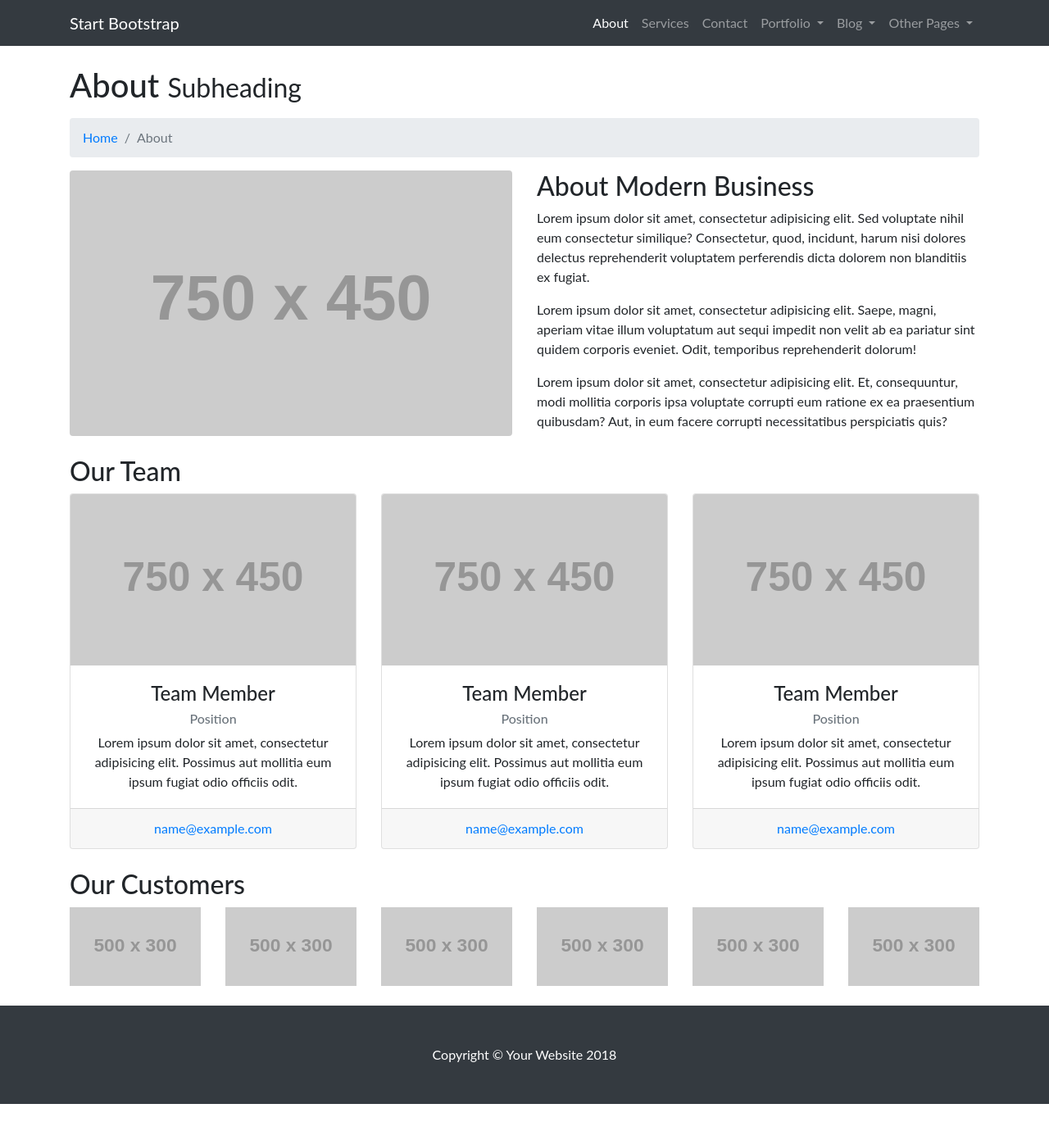
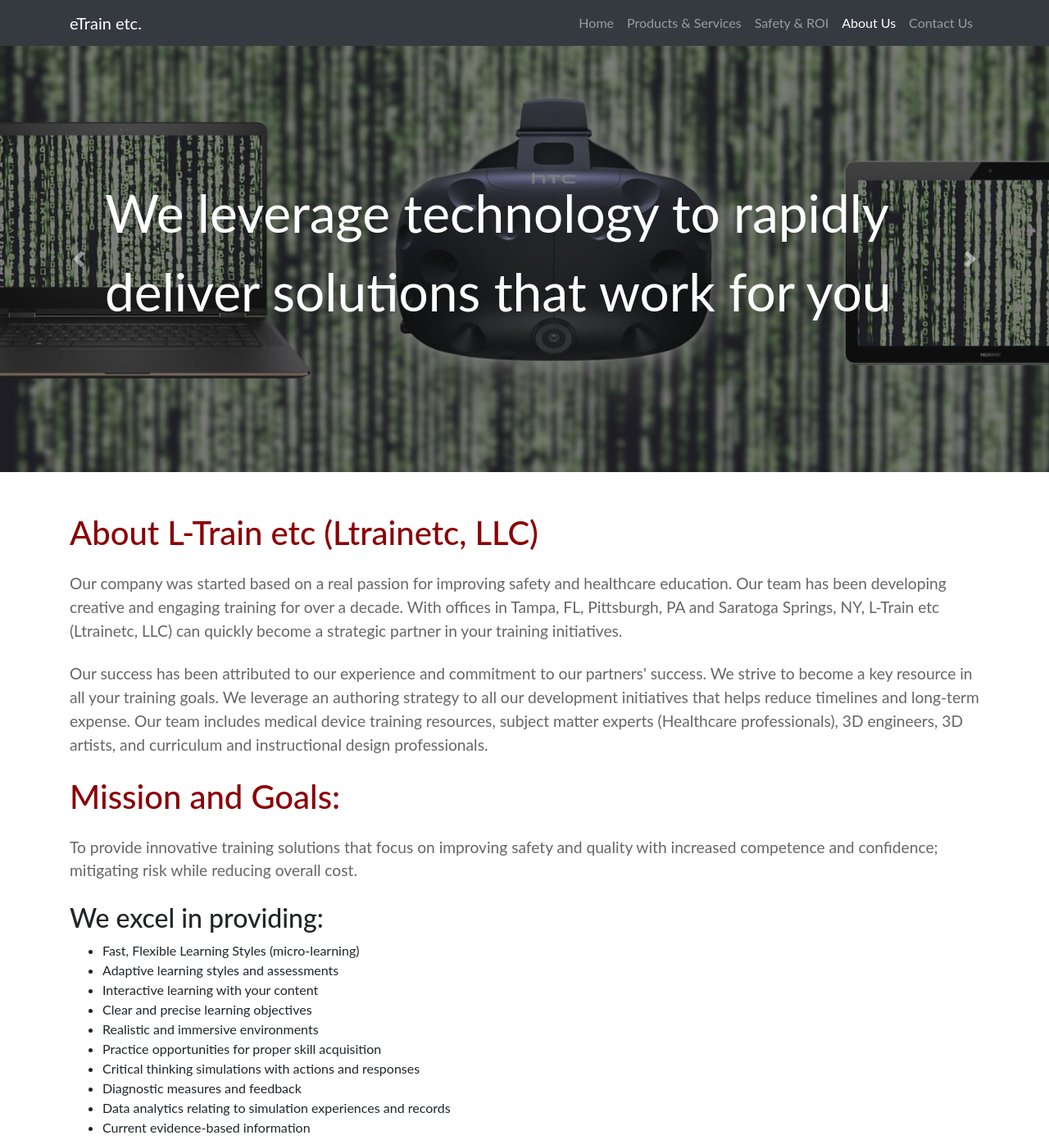
Before and after one commit to SpaceOso/etrain-website, a website: page about.html in a window 1280 px wide. Shown: the top 1391 px of the page at 82% size. Before the commit the page ends 1347 px from the top, so only its background shows below. Drawn offline with Linux system fonts and the light colour scheme; placeholder pictures from the web are drawn by us.

Commit message:
worked on the about page

```diff
--- a/about.html
+++ b/about.html
@@ -23,161 +23,101 @@
 <!-- Navigation -->
 <nav class="navbar fixed-top navbar-expand-lg navbar-dark bg-dark fixed-top">
     <div class="container">
-        <a class="navbar-brand" href="index.html">Start Bootstrap</a>
-        <button class="navbar-toggler navbar-toggler-right" type="button" data-toggle="collapse" data-target="#navbarResponsive" aria-controls="navbarResponsive" aria-expanded="false" aria-label="Toggle navigation">
+        <a class="navbar-brand" href="index.html">eTrain etc.</a>
+        <button class="navbar-toggler navbar-toggler-right" type="button" data-toggle="collapse"
+                data-target="#navbarResponsive" aria-controls="navbarResponsive" aria-expanded="false"
+                aria-label="Toggle navigation">
             <span class="navbar-toggler-icon"></span>
         </button>
         <div class="collapse navbar-collapse" id="navbarResponsive">
             <ul class="navbar-nav ml-auto">
-            <li class="nav-item active">
-              <a class="nav-link" href="about.html">About</a>
+                <li class="nav-item">
+                    <a class="nav-link" href="about.html">Home</a>
                 </li>
                 <li class="nav-item">
-              <a class="nav-link" href="services.html">Services</a>
+                    <a class="nav-link" href="services.html">Products & Services</a>
                 </li>
                 <li class="nav-item">
-              <a class="nav-link" href="contact.html">Contact</a>
+                    <a class="nav-link" href="safety-roi.html">Safety & ROI</a>
                 </li>
-            <li class="nav-item dropdown">
-              <a class="nav-link dropdown-toggle" href="#" id="navbarDropdownPortfolio" data-toggle="dropdown" aria-haspopup="true" aria-expanded="false">
-                Portfolio
-              </a>
-              <div class="dropdown-menu dropdown-menu-right" aria-labelledby="navbarDropdownPortfolio">
-                <a class="dropdown-item" href="portfolio-1-col.html">1 Column Portfolio</a>
-                <a class="dropdown-item" href="portfolio-2-col.html">2 Column Portfolio</a>
-                <a class="dropdown-item" href="portfolio-3-col.html">3 Column Portfolio</a>
-                <a class="dropdown-item" href="portfolio-4-col.html">4 Column Portfolio</a>
-                <a class="dropdown-item" href="portfolio-item.html">Single Portfolio Item</a>
-              </div>
+                <li class="nav-item active">
+                    <a class="nav-link" href="about.html">About Us</a>
                 </li>
-            <li class="nav-item dropdown">
-              <a class="nav-link dropdown-toggle" href="#" id="navbarDropdownBlog" data-toggle="dropdown" aria-haspopup="true" aria-expanded="false">
-                Blog
-              </a>
-              <div class="dropdown-menu dropdown-menu-right" aria-labelledby="navbarDropdownBlog">
-                <a class="dropdown-item" href="blog-home-1.html">Blog Home 1</a>
-                <a class="dropdown-item" href="blog-home-2.html">Blog Home 2</a>
-                <a class="dropdown-item" href="blog-post.html">Blog Post</a>
-              </div>
-            </li>
-            <li class="nav-item dropdown">
-              <a class="nav-link dropdown-toggle" href="#" id="navbarDropdownBlog" data-toggle="dropdown" aria-haspopup="true" aria-expanded="false">
-                Other Pages
-              </a>
-              <div class="dropdown-menu dropdown-menu-right" aria-labelledby="navbarDropdownBlog">
-                <a class="dropdown-item" href="full-width.html">Full Width Page</a>
-                <a class="dropdown-item" href="sidebar.html">Sidebar Page</a>
-                <a class="dropdown-item" href="faq.html">FAQ</a>
-                <a class="dropdown-item" href="404.html">404</a>
-                <a class="dropdown-item" href="pricing.html">Pricing Table</a>
-              </div>
+                <li class="nav-item">
+                    <a class="nav-link" href="contact.html">Contact Us</a>
                 </li>
             </ul>
         </div>
     </div>
 </nav>
+<!-- Page Content -->
+
+<!-- Image Header -->
+<header>
+    <div id="carouselExampleIndicators" class="carousel slide" data-ride="carousel">
+        <div class="etrain-jumbo" role="listbox" style="background-image: url('./img/home-hero.jpg')">
+            <!-- Slide One - Set the background image for this slide in the line below -->
+            <!--<div class="carousel-caption d-none d-md-block">-->
+            <p class="jumbo-text">We leverage technology to rapidly deliver solutions that work for you</p>
+            <!--</div>-->
+        </div>
+        <a class="carousel-control-prev" href="#carouselExampleIndicators" role="button" data-slide="prev">
+            <span class="carousel-control-prev-icon" aria-hidden="true"></span>
+            <span class="sr-only">Previous</span>
+        </a>
+        <a class="carousel-control-next" href="#carouselExampleIndicators" role="button" data-slide="next">
+            <span class="carousel-control-next-icon" aria-hidden="true"></span>
+            <span class="sr-only">Next</span>
+        </a>
+    </div>
+</header>
+<!-- /.container -->
+
 
 <!-- Page Content -->
 <div class="container">
+    <!--spacer-->
+    <div class="col-xs-12" style="height:50px;"></div>
 
-      <!-- Page Heading/Breadcrumbs -->
-      <h1 class="mt-4 mb-3">About
-        <small>Subheading</small>
-      </h1>
+    <h1 class="home-header">About L-Train etc (Ltrainetc, LLC)</h1>
 
-      <ol class="breadcrumb">
-        <li class="breadcrumb-item">
-          <a href="index.html">Home</a>
-        </li>
-        <li class="breadcrumb-item active">About</li>
-      </ol>
+    <p class="my-4 default-text">Our company was started based on a real passion for improving safety and healthcare
+        education. Our team has been developing creative and engaging training for over a decade. With offices in Tampa,
+        FL, Pittsburgh, PA and Saratoga Springs, NY, L-Train etc (Ltrainetc, LLC) can quickly become a strategic partner
+        in your training initiatives.</p>
 
-      <!-- Intro Content -->
-      <div class="row">
-        <div class="col-lg-6">
-          <img class="img-fluid rounded mb-4" src="http://placehold.it/750x450" alt="">
-        </div>
-        <div class="col-lg-6">
-          <h2>About Modern Business</h2>
-          <p>Lorem ipsum dolor sit amet, consectetur adipisicing elit. Sed voluptate nihil eum consectetur similique? Consectetur, quod, incidunt, harum nisi dolores delectus reprehenderit voluptatem perferendis dicta dolorem non blanditiis ex fugiat.</p>
-          <p>Lorem ipsum dolor sit amet, consectetur adipisicing elit. Saepe, magni, aperiam vitae illum voluptatum aut sequi impedit non velit ab ea pariatur sint quidem corporis eveniet. Odit, temporibus reprehenderit dolorum!</p>
-          <p>Lorem ipsum dolor sit amet, consectetur adipisicing elit. Et, consequuntur, modi mollitia corporis ipsa voluptate corrupti eum ratione ex ea praesentium quibusdam? Aut, in eum facere corrupti necessitatibus perspiciatis quis?</p>
-        </div>
-      </div>
-      <!-- /.row -->
+    <p class="my-4 default-text">
+        Our success has been attributed to our experience and commitment to our partners' success. We strive to become a
+        key resource in all your training goals. We leverage an authoring strategy to all our development initiatives
+        that helps reduce timelines and long-term expense. Our team includes medical device training resources, subject
+        matter experts (Healthcare professionals), 3D engineers, 3D artists, and curriculum and instructional design
+        professionals.
+    </p>
 
-      <!-- Team Members -->
-      <h2>Our Team</h2>
+    <h1 class="home-header">Mission and Goals:</h1>
 
-      <div class="row">
-        <div class="col-lg-4 mb-4">
-          <div class="card h-100 text-center">
-            <img class="card-img-top" src="http://placehold.it/750x450" alt="">
-            <div class="card-body">
-              <h4 class="card-title">Team Member</h4>
-              <h6 class="card-subtitle mb-2 text-muted">Position</h6>
-              <p class="card-text">Lorem ipsum dolor sit amet, consectetur adipisicing elit. Possimus aut mollitia eum ipsum fugiat odio officiis odit.</p>
-            </div>
-            <div class="card-footer">
-              <a href="#">name@example.com</a>
-            </div>
-          </div>
-        </div>
-        <div class="col-lg-4 mb-4">
-          <div class="card h-100 text-center">
-            <img class="card-img-top" src="http://placehold.it/750x450" alt="">
-            <div class="card-body">
-              <h4 class="card-title">Team Member</h4>
-              <h6 class="card-subtitle mb-2 text-muted">Position</h6>
-              <p class="card-text">Lorem ipsum dolor sit amet, consectetur adipisicing elit. Possimus aut mollitia eum ipsum fugiat odio officiis odit.</p>
-            </div>
-            <div class="card-footer">
-              <a href="#">name@example.com</a>
-            </div>
-          </div>
-        </div>
-        <div class="col-lg-4 mb-4">
-          <div class="card h-100 text-center">
-            <img class="card-img-top" src="http://placehold.it/750x450" alt="">
-            <div class="card-body">
-              <h4 class="card-title">Team Member</h4>
-              <h6 class="card-subtitle mb-2 text-muted">Position</h6>
-              <p class="card-text">Lorem ipsum dolor sit amet, consectetur adipisicing elit. Possimus aut mollitia eum ipsum fugiat odio officiis odit.</p>
-            </div>
-            <div class="card-footer">
-              <a href="#">name@example.com</a>
-            </div>
-          </div>
-        </div>
-      </div>
-      <!-- /.row -->
+    <p class="my-4 default-text">
+        To provide innovative training solutions that focus on improving safety and quality with increased competence
+        and confidence; mitigating risk while reducing overall cost.
+    </p>
 
-      <!-- Our Customers -->
-      <h2>Our Customers</h2>
-      <div class="row">
-        <div class="col-lg-2 col-sm-4 mb-4">
-          <img class="img-fluid" src="http://placehold.it/500x300" alt="">
-        </div>
-        <div class="col-lg-2 col-sm-4 mb-4">
-          <img class="img-fluid" src="http://placehold.it/500x300" alt="">
-        </div>
-        <div class="col-lg-2 col-sm-4 mb-4">
-          <img class="img-fluid" src="http://placehold.it/500x300" alt="">
-        </div>
-        <div class="col-lg-2 col-sm-4 mb-4">
-          <img class="img-fluid" src="http://placehold.it/500x300" alt="">
-        </div>
-        <div class="col-lg-2 col-sm-4 mb-4">
-          <img class="img-fluid" src="http://placehold.it/500x300" alt="">
-        </div>
-        <div class="col-lg-2 col-sm-4 mb-4">
-          <img class="img-fluid" src="http://placehold.it/500x300" alt="">
-        </div>
-      </div>
-      <!-- /.row -->
 
+    <h2>We excel in providing:</h2>
+    <ul>
+        <li>Fast, Flexible Learning Styles (micro-learning)</li>
+        <li>Adaptive learning styles and assessments</li>
+        <li>Interactive learning with your content</li>
+        <li>Clear and precise learning objectives</li>
+        <li>Realistic and immersive environments</li>
+        <li>Practice opportunities for proper skill acquisition</li>
+        <li>Critical thinking simulations with actions and responses</li>
+        <li>Diagnostic measures and feedback</li>
+        <li>Data analytics relating to simulation experiences and records</li>
+        <li>Current evidence-based information</li>
+    </ul>
 </div>
 <!-- /.container -->
+
 
 <!-- Footer -->
 <footer class="py-5 bg-dark">
```
Lines whose indentation alone changed are shown as unchanged.
